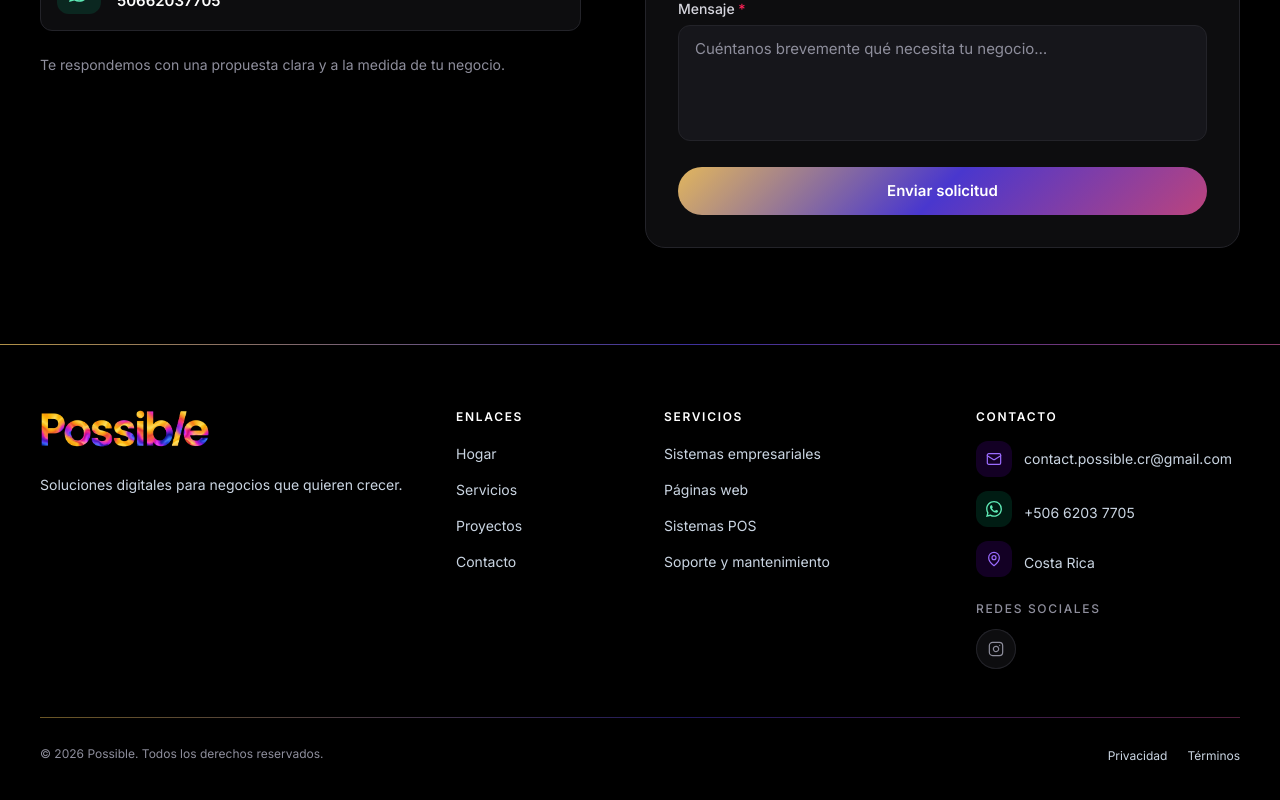
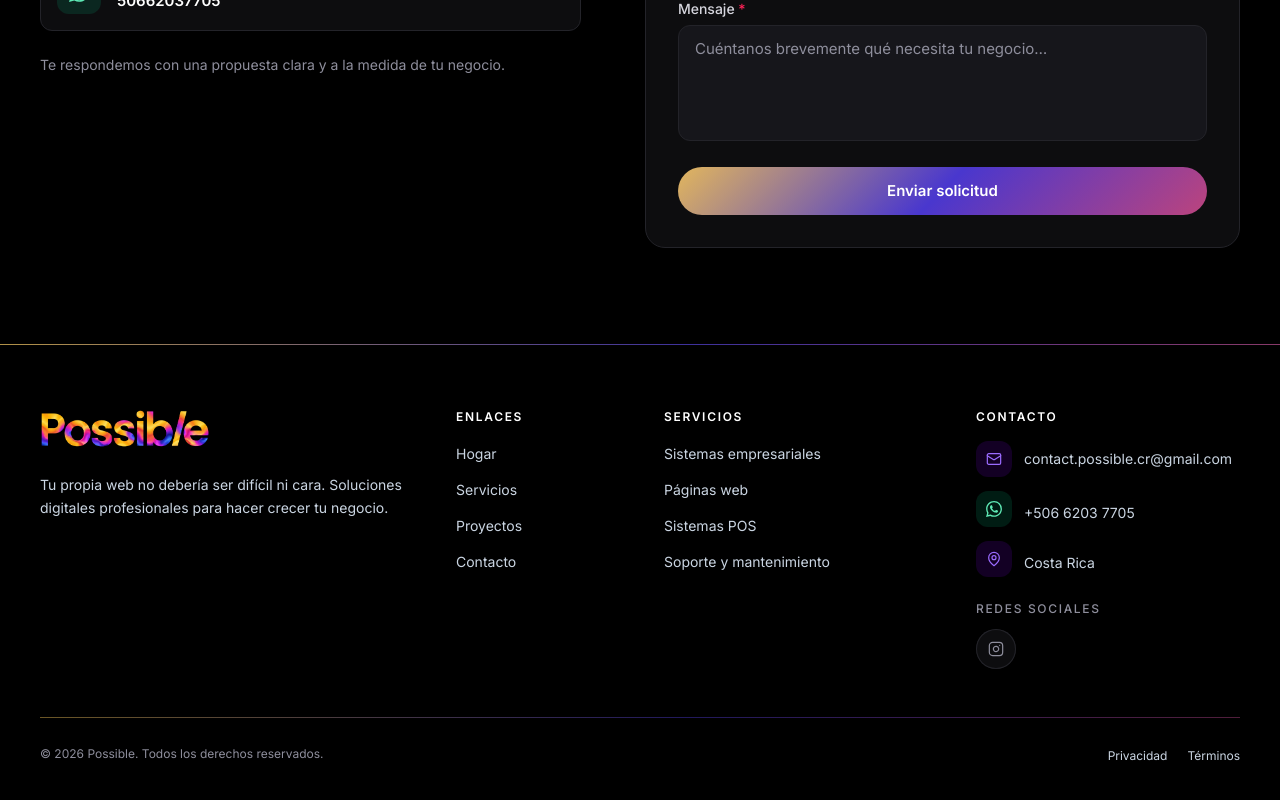
Before and after one commit to bbaltodanodev-lang/possible-cr, a Next.js app: page /pos in a window 1280 px wide. Shown: the part 3231-4031 px from the top of the page. Built offline with nearby package versions, Linux system fonts and the light colour scheme; no server answers.

Commit message:
copy: update Possible footer message

```diff
--- a/src/i18n/en.ts
+++ b/src/i18n/en.ts
@@ -173,7 +173,8 @@ export const en: Messages = {
     brandName: "Possible",
     brandAria: "Possible — Go to homepage",
     rights: "All rights reserved.",
-    tagline: "Digital solutions for businesses that want to grow.",
+    tagline:
+      "Your own website should not be difficult or expensive. Professional digital solutions to help your business grow.",
     privacy: "Privacy",
     terms: "Terms",
     backToTop: "Back to top",
--- a/src/i18n/es.ts
+++ b/src/i18n/es.ts
@@ -172,7 +172,8 @@ export const es = {
     brandName: "Possible",
     brandAria: "Possible — Ir al inicio",
     rights: "Todos los derechos reservados.",
-    tagline: "Soluciones digitales para negocios que quieren crecer.",
+    tagline:
+      "Tu propia web no debería ser difícil ni cara. Soluciones digitales profesionales para hacer crecer tu negocio.",
     privacy: "Privacidad",
     terms: "Términos",
     backToTop: "Volver arriba",
```
